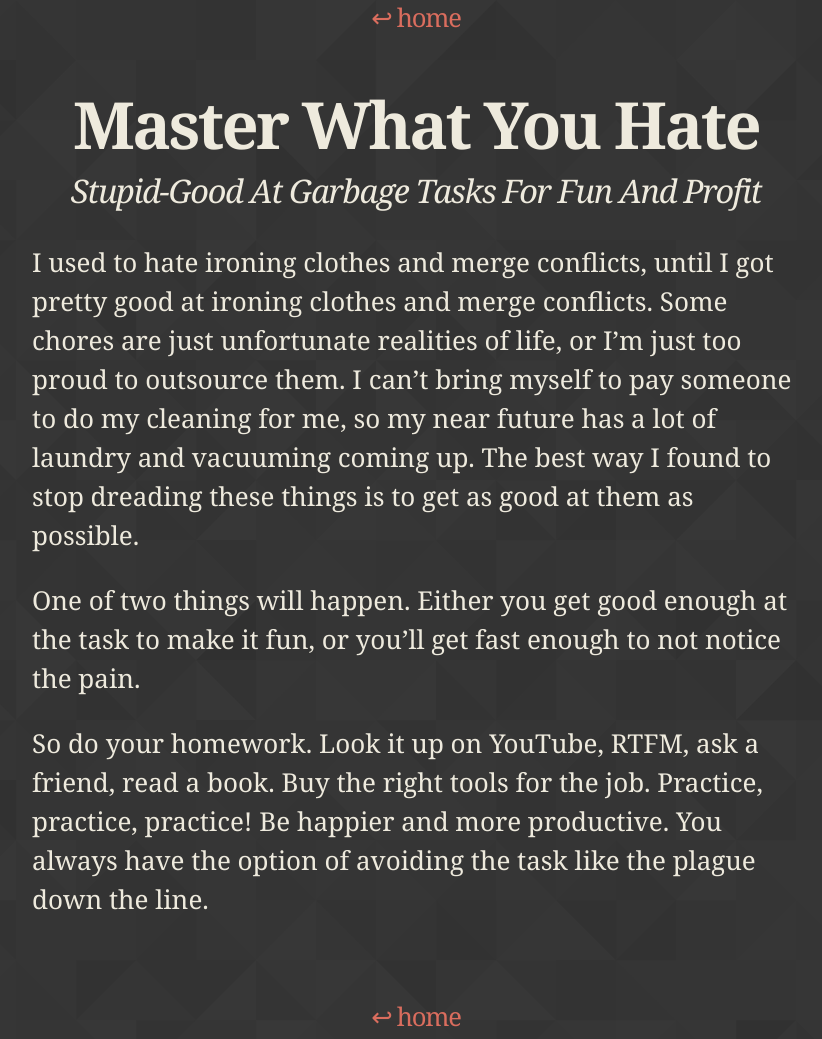
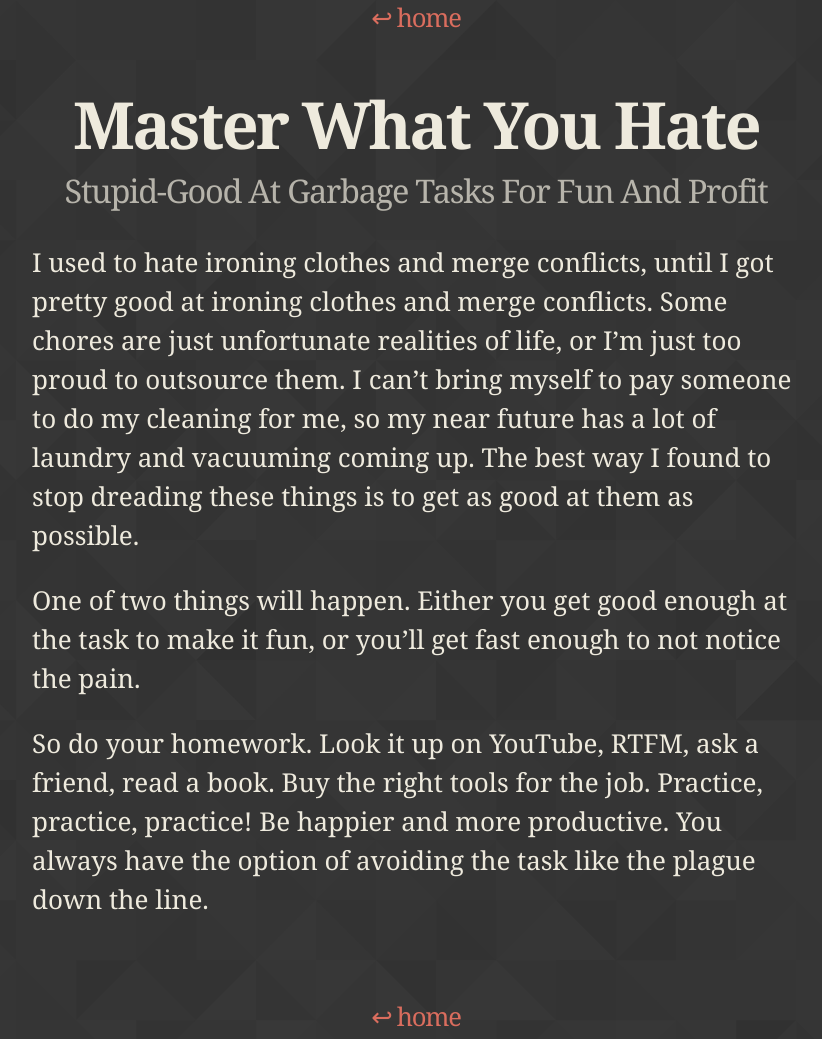
Before and after one commit to gggritso/site, a Jekyll site: the page built from _posts/2016-05-22-master-what-you-hate.md, in a window 1280 px wide. Shown: the whole page, without its empty margins (224-1046 px from the left). Built offline with Jekyll 4.4.1, drawn with Linux system fonts in a browser that asks for light colours.

Commit message:
Improve subheading typography.

```diff
--- a/_sass/article.scss
+++ b/_sass/article.scss
@@ -40,9 +40,9 @@ article {
     font-size: 1.25em;
     letter-spacing: -0.04em;
 
-    font-style: italic;
     font-weight: 300;
     text-align: center;
+    opacity: 0.7;
 
     @media screen and (min-width: 767px) {
       letter-spacing: -0.02em;
```
